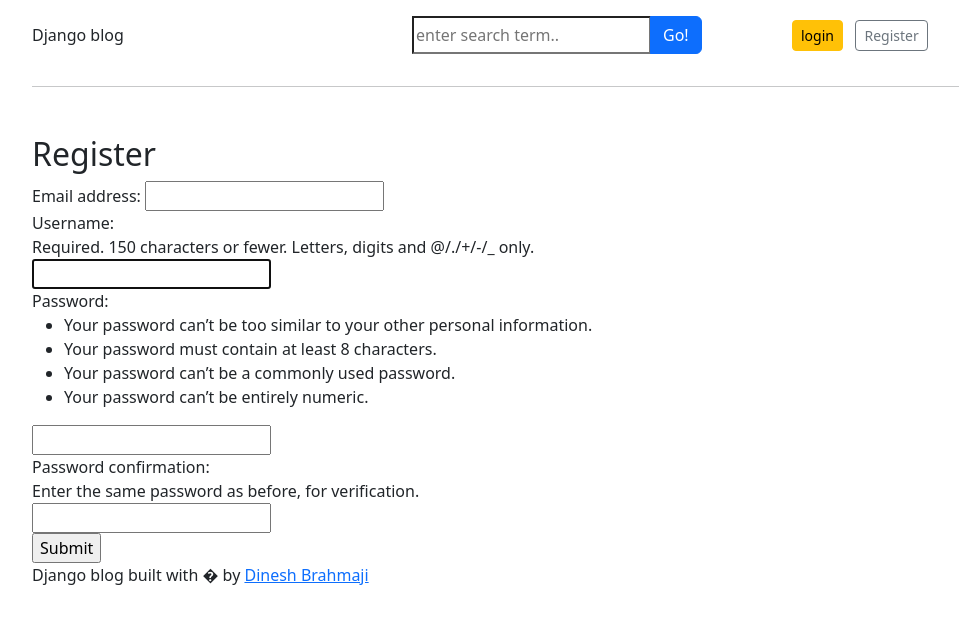
After one commit to dineshmygapula/Django-blog, a Django app: page /registe/r in a window 1280 px wide. The commit adds this page. Shown: the top 624 px of the page, without its empty margins (50-1009 px from the left). Run offline with Django 5.2, Linux system fonts and the light colour scheme; data that the repository does not hold is empty.

Commit message:
register and login functionality

```diff
--- a/Templates/base.html
+++ b/Templates/base.html
@@ -26,8 +26,14 @@
              </form>
          </div>
           <div class="col-4 justify-content-end align-items-center">
-           <a class="btn btn-sm btn-warning" href="">login</a> &nbsp;
-            <a class="btn btn-sm btn-outline-secondary" href="">Register</a></div>
+           {% if  not user.is_authenticated%}
+           <a class="btn btn-sm btn-warning" href="{% url 'login' %}">login</a> &nbsp;
+            <a class="btn btn-sm btn-outline-secondary" href="{% url 'register'%}">Register</a></div>
+            {% else %}
+            <span>you logined in as {{user}}</span>
+            &emsp;
+            <span><a href="{% url 'logout' %}">logout</a></span>
+            {% endif %}
         </div>
      </header>
      <hr>
--- /dev/null
+++ b/Templates/register.html
@@ -0,0 +1,11 @@
+{% extends 'base.html'%}
+{% block content %}
+<form action="{% url 'register' %}" method="POST">
+    <h2>Register</h2>
+    {% csrf_token%}
+        {{form}}
+
+    <input type="submit">
+
+</form>
+{% endblock %}
--- a/blog_main/urls.py
+++ b/blog_main/urls.py
@@ -20,13 +20,16 @@ from django.urls import path, include
 from django.conf.urls.static import static
 from django.conf import settings
 from .views import home
-from blogs.views import blog, search
+from blogs.views import blog, search, register, login, logout
 
 
 urlpatterns = [
     path("admin/", admin.site.urls),
     path("", home, name="home"),
     path("category/", include("blogs.urls")),
-    path("<slug:slug>/", blog, name="blog"),
+    path("blog/<slug:slug>/", blog, name="blog"),
     path("blogs/search/", search, name="search"),
+    path("registe/r", register, name="register"),
+    path("login/", login, name="login"),
+    path("logout/", logout, name="logout"),
 ] + static(settings.MEDIA_URL, document_root=settings.MEDIA_ROOT)
--- /dev/null
+++ b/blogs/forms.py
@@ -0,0 +1,8 @@
+from django.contrib.auth.models import User
+from django.contrib.auth.forms import UserCreationForm
+
+
+class RegistrationForm(UserCreationForm):
+    class Meta:
+        model = User
+        fields = ("email", "username", "password1", "password2")
--- a/blogs/views.py
+++ b/blogs/views.py
@@ -1,7 +1,10 @@
-from django.shortcuts import render, get_object_or_404
+from django.shortcuts import render, get_object_or_404, redirect
 from .models import Blog, Categories
 from django.db.models import Q
 from django.http import HttpResponse
+from .forms import RegistrationForm
+from django.contrib.auth.forms import AuthenticationForm
+from django.contrib import auth
 
 
 # Create your views here.
@@ -30,3 +33,36 @@ def search(request):
     )
     context = {"blog": blog, "keyword": keyword}
     return render(request, "search.html", context)
+
+
+def register(request):
+    if request.method == "POST":
+        form = RegistrationForm(request.POST)
+        if form.is_valid():
+            form.save()
+        return redirect("register")
+    form = RegistrationForm()
+    return render(request, "register.html", context={"form": form})
+
+
+def login(request):
+    if request.method == "POST":
+        form = AuthenticationForm(request, request.POST)
+        if form.is_valid():
+            username = form.cleaned_data["username"]
+            password = form.cleaned_data["password"]
+            user = auth.authenticate(username=username, password=password)
+            if user is not None:
+                auth.login(request, user)
+            return redirect("home")
+
+    form = AuthenticationForm()
+    context = {
+        "form": form,
+    }
+    return render(request, "login.html", context)
+
+
+def logout(request):
+    auth.logout(request)
+    return redirect("home")
```
Also changed, not shown: Templates/login.html (added, +12 -0 lines).
